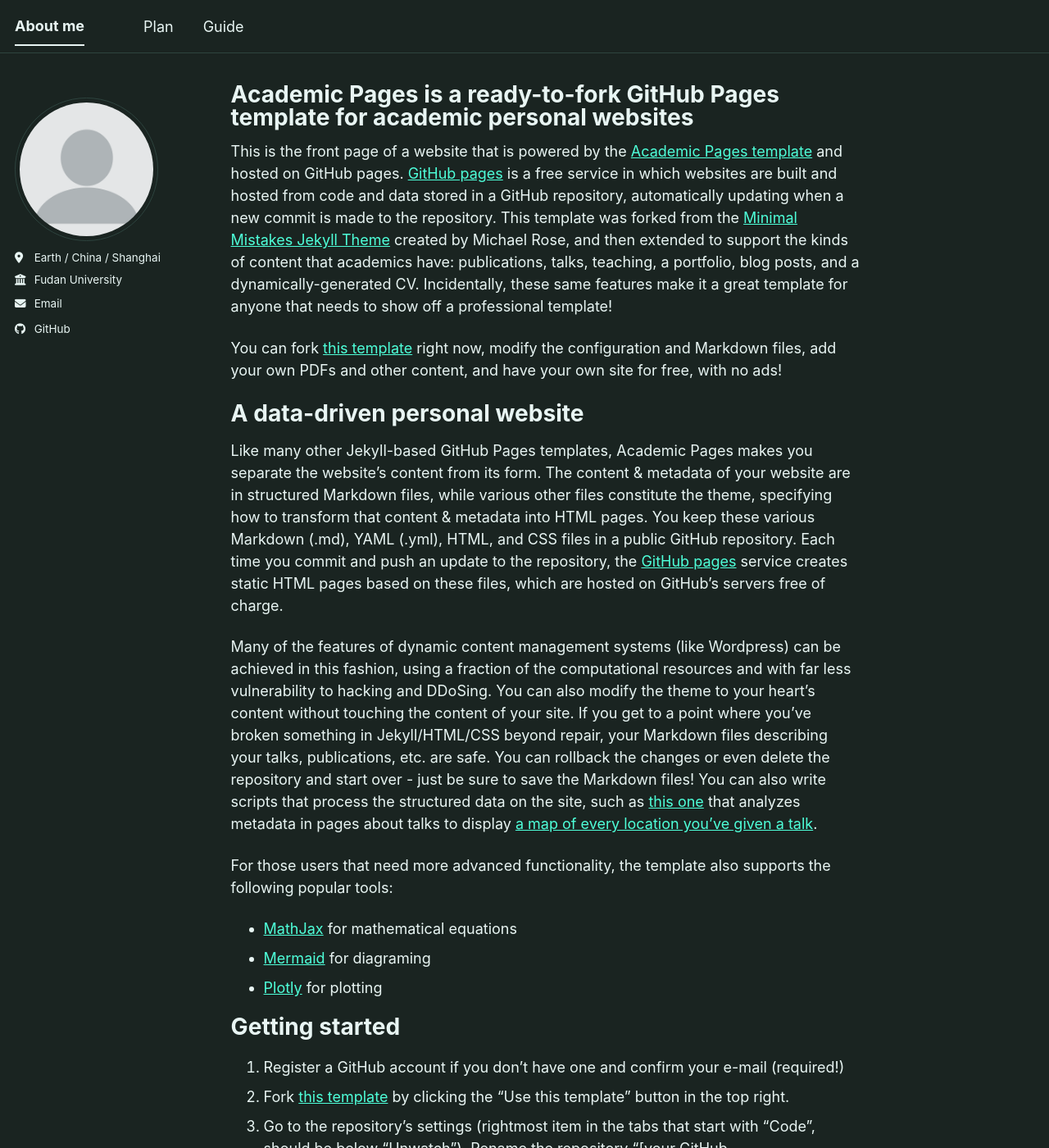
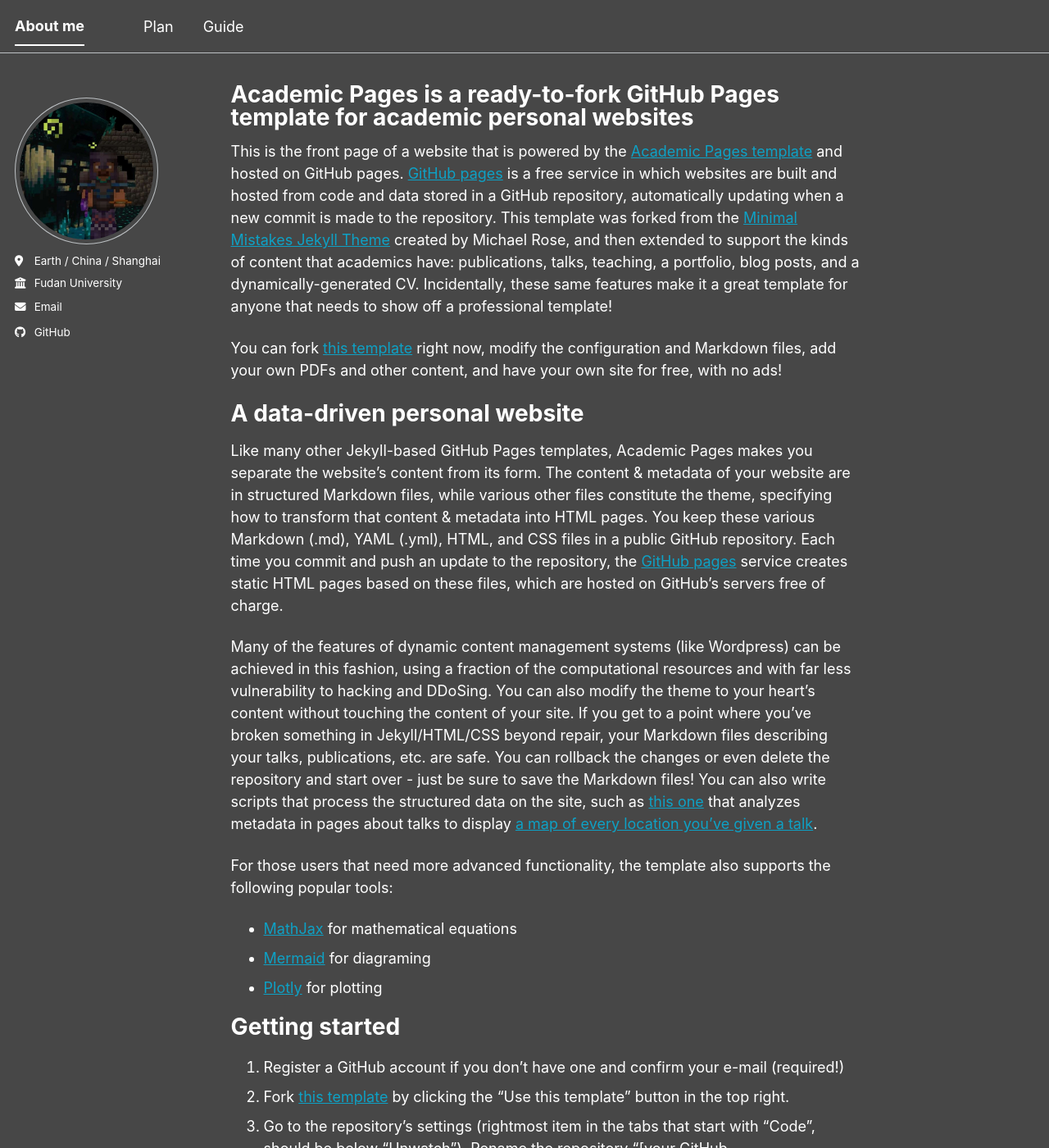
Before and after one commit to Chi-Shan0707/Chi-Shan0707.github.io, a Jekyll site: the page built from academicpages.github.io-master/academicpages.github.io-master/_pages/about.md, in a window 1280 px wide and 1400 px high. Shown: the whole window at 82% size. Built offline with Jekyll 4.4.1, drawn with Linux system fonts in a browser that asks for light colours; a script bundle is joined from its source files by our own code; library files that are not in the unit come from our copies.

Commit message:
chore: try theme

```diff
--- a/_config.yml
+++ b/_config.yml
@@ -8,7 +8,7 @@
 
 # Basic Site Settings
 locale                   : "en-US"
-site_theme               : "mint" # The available themes options are "default", "air", "sunrise", "mint", "dirt" and "contrast"
+site_theme               : "default" # The available themes options are "default", "air", "sunrise", "mint", "dirt" and "contrast"
 title                    : "About me"
 title_separator          : "-"
 name                     : &name "Yuhan Chi"
```
Also changed, not shown: _pages/about.md (+2 -1 lines), images/profile.png, images/profile.png.jpg (deleted).
